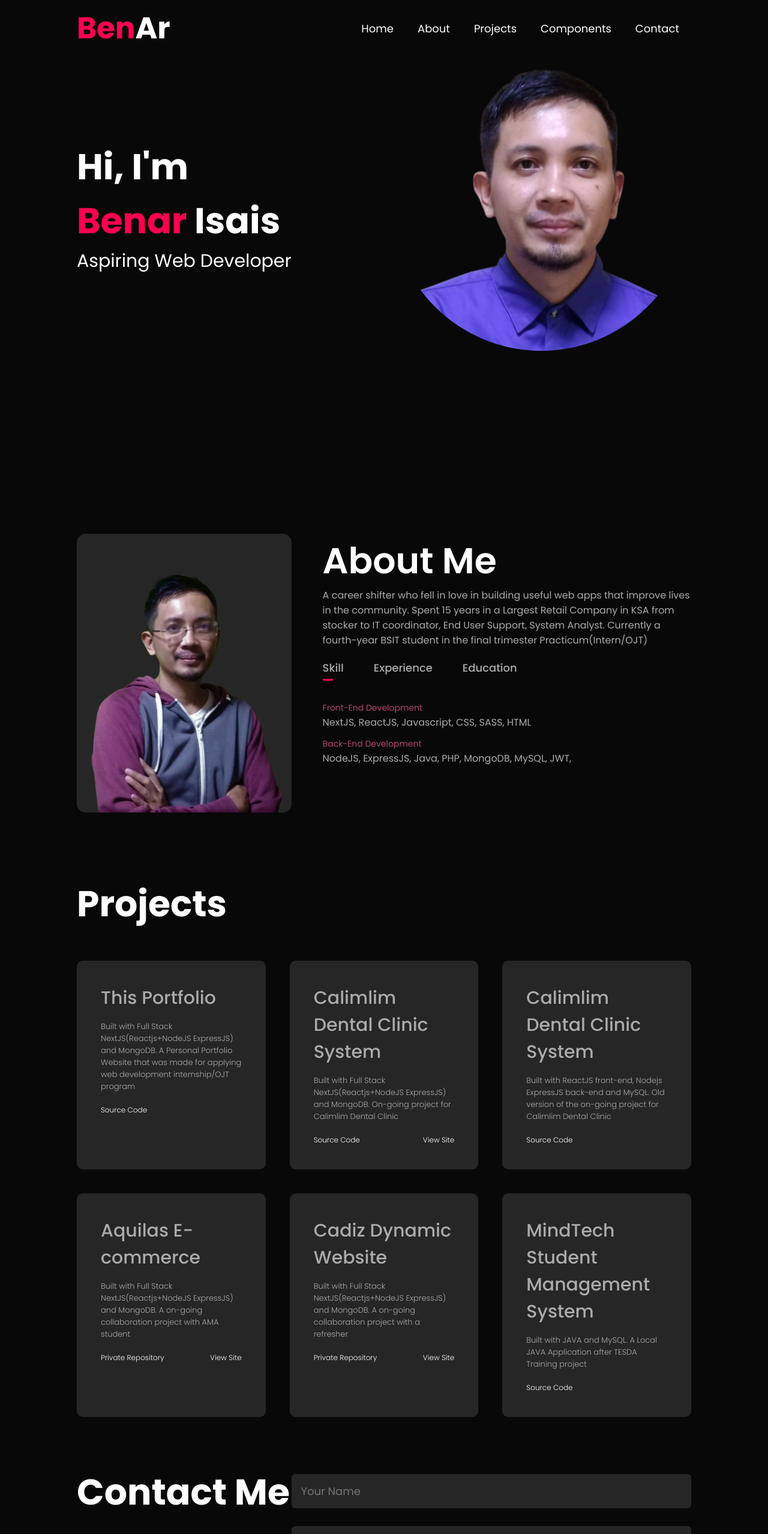
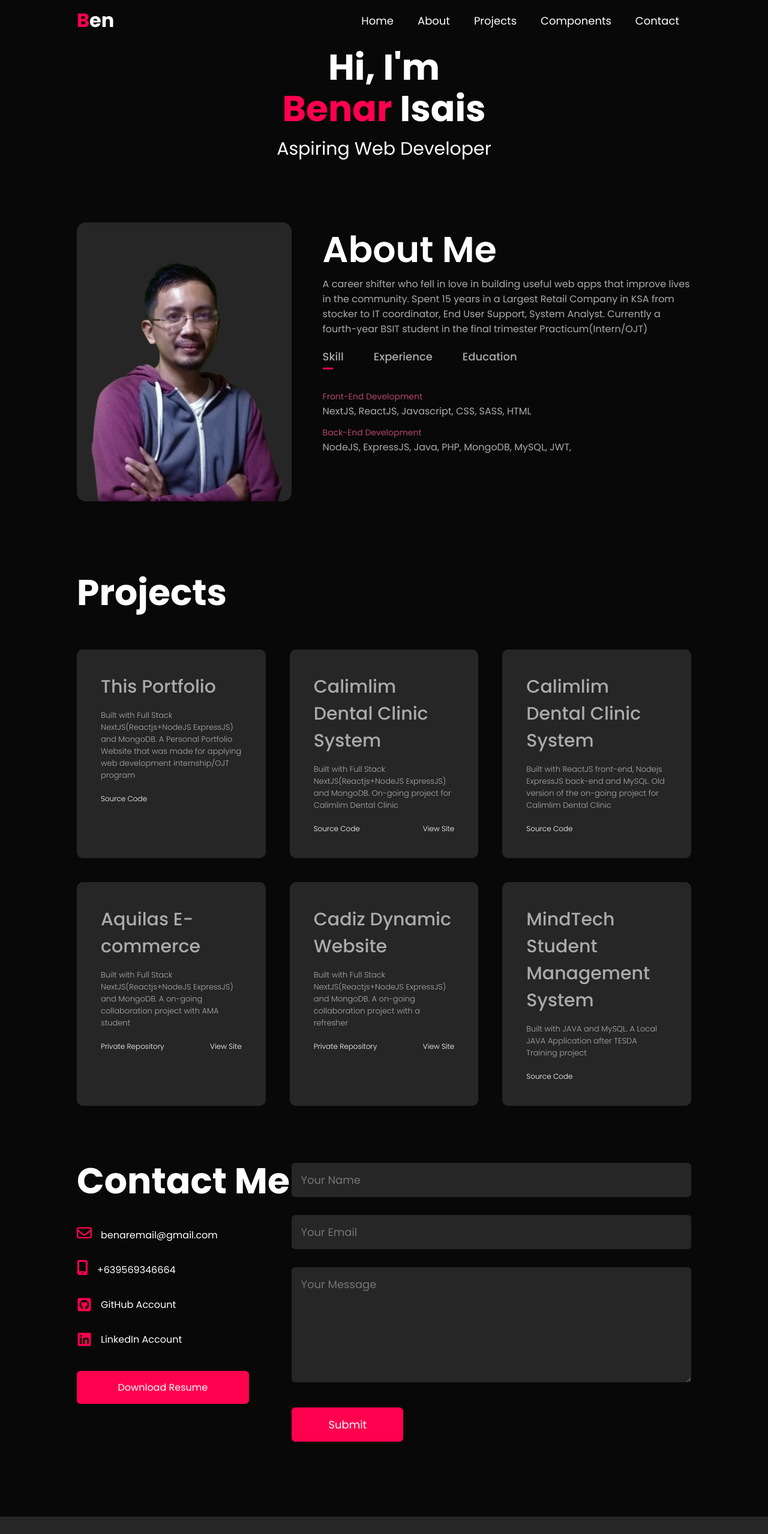
Before and after one commit to bisaisgithub/portfolio, a Next.js app: page / in a window 1280 px wide. Shown: the top 2558 px of the page at 60% size. Built offline with nearby package versions, Linux system fonts and the light colour scheme.

Commit message:
update hero, resume, LinkedIn, etc

```diff
--- /dev/null
+++ b/components/cardPic/cardPic.js
@@ -0,0 +1,19 @@
+import styles from "../../styles/CardPic.module.scss";
+
+const CardPic = ({ data }) => {
+  return (
+    <div className={styles.cardPic}>
+      {/* <img src={data.img} alt={data.imgAlt} />
+      <div className={styles.layer}>
+        <h3>{data.title}</h3>
+        <p>{data.description}</p>
+        <div className={styles.link}>
+          <a href={data.git}>{data.gitLabel}</a>
+          <a href={data.site}>{data.siteLabel}</a>
+        </div>
+      </div> */}
+    </div>
+  );
+};
+
+export default CardPic;
--- a/components/header/Header.js
+++ b/components/header/Header.js
@@ -9,7 +9,7 @@ const Header = () => {
       <div className={styles.container}>
         <nav className={styles.nav}>
           <h3>
-            Ben<span>Ar</span>
+            B<span>en</span>
           </h3>
           {/* <img className={styles.logo} src="./images/logo.png" alt="logo" /> */}
           <ul
@@ -48,12 +48,13 @@ const Header = () => {
         <div className={styles.headerText}>
           {/* <p>Aspiring Web Developer</p> */}
           <div>
+            <h1>Hi, I{`'`}m</h1>
             <h1>
-              Hi, I{`'`}m <br /> <span>Benar</span> Isais
+              <span>Benar</span> Isais
             </h1>
             <p>Aspiring Web Developer</p>
           </div>
-          <img src="./images/benHeader3.png" alt="" />
+          {/* <img src="./images/benHeader3.png" alt="" /> */}
         </div>
       </div>
     </header>
--- a/components/home/about.js
+++ b/components/home/about.js
@@ -16,6 +16,10 @@ const About = () => {
       }
     ],
     experience: [
+      {
+        title: "Sep 29, 2022 - Present",
+        designation: "Junior Software Engineer(Intern) at Tagpros Children Inc."
+      },
       {
         title: "2014 - 2017",
         designation: "Senior System Analyst at Azizia Panda United Inc."
--- a/components/home/contact.js
+++ b/components/home/contact.js
@@ -1,7 +1,7 @@
 import axios from "axios";
 import { useState } from "react";
 import styles from "../../styles/Home.module.scss";
-import { FaGithubSquare } from 'react-icons/fa';
+import { FaGithubSquare, FaLinkedin } from 'react-icons/fa';
 
 
 const Contact = () => {
@@ -55,6 +55,10 @@ const Contact = () => {
               <i className={styles.git}><FaGithubSquare/></i>
               <a href="https://github.com/bisaisgithub" target='_blank' rel="noreferrer">GitHub Account</a>{" "}
             </p>
+            <p>
+              <i className={styles.git}><FaLinkedin/></i>
+              <a href="https://www.linkedin.com/in/benar-isais-617768241/" target='_blank' rel="noreferrer">LinkedIn Account</a>{" "}
+            </p>
             {/* <div className={styles.socialIcons}>
               <a href="#"><i class="fa-brands fa-github"></i></a>
               <a href="#">FB</a>
@@ -64,7 +68,7 @@ const Contact = () => {
 
             {/* <a href={''} className={`${styles.btn} ${styles.btn2}`}>Receive Resume via Email</a> */}
             <a
-              href="/images/Benar-resume.pdf"
+              href="/images/benar-resume.pdf"
               className={`${styles.btn} ${styles.btn2}`}
             >
               Download Resume
--- /dev/null
+++ b/components/home/projects2.js
@@ -0,0 +1,24 @@
+import { useState } from 'react';
+import styles from '../../styles/Projects2.module.scss'
+import CardPic from '../cardPic/cardPic';
+
+const Projects2 = () => {
+  const [data, setData] = useState([
+    {
+      title: 'Calimlim Dental Clinic System',
+      description: 'Built with Full Stack Nextjs(Reactjs+Node ExpressJS)'
+    }
+  ])
+  return (
+    <div className={styles.projects2} id="projects2">
+      <div className={styles.container}>
+        <h2 className={styles.subTitle}>Projects2</h2>
+        <div className={styles.list}>
+            <CardPic />
+        </div>
+      </div>
+    </div>
+   );
+}
+
+export default Projects2;
--- a/pages/index.js
+++ b/pages/index.js
@@ -9,6 +9,7 @@ import Footer from '../components/home/footer'
 import ToastPortfolioNotification from '../components/notification/ToastPorfolioNotification'
 import { useEffect, useState } from 'react'
 import Projects from '../components/home/projects'
+import Projects2 from '../components/home/projects2'
 
 export default function Home() {
   const [showToastPortfolioNotification, setShowToastPortfolioNotification] = useState(true);
@@ -29,6 +30,7 @@ export default function Home() {
       </Head>
       <Header/>
       <About />
+      {/* <Projects2 /> */}
       <Projects />
       <Contact />
       <Footer />
--- a/pages/sample-components.js
+++ b/pages/sample-components.js
@@ -7,7 +7,7 @@ import SampleToastNotification from '../components/sample-components/SampleToast
 const SampleComponents = () => {
   return (
     <div className={styles.sampleComponents}>
-      <Link href='/' passHref><button className={styles.btn}><FaArrowLeft />Back to Portfolio</button></Link>
+      <Link href='/#contact' passHref><button className={styles.btn}><FaArrowLeft />Back to Portfolio</button></Link>
       <h2 className={styles.title}>Sample Components</h2>
       <SampleCard />
       <SampleToastNotification />
--- a/styles/Header.module.scss
+++ b/styles/Header.module.scss
@@ -1,6 +1,6 @@
 .header{
   width: 100%;
-  height: 100vh;
+  // height: 100vh;
   // background-image: url('../public/images/benHeader2.png');
   // background-size: cover;
   // background-position: center;
@@ -17,7 +17,7 @@
       justify-content: space-between;
       flex-wrap: wrap;
       h3{
-        font-size: 50px;
+        font-size: 2rem;
         color: var(--red);
         span{
           color: #fff;
@@ -90,14 +90,18 @@
       color: var(--font);
       display: flex;
       align-items: center;
-      justify-content: space-between;
+      justify-content: center;
+      margin-top: 30px;
       @media only screen and (max-width: 960px){
         // margin-top: 100%;
         font-size: 24px;
       }
       h1{
         font-size: 60px;
-        margin-top: 20px;
+        text-align: center;
+        &:first-child{
+          line-height: .8;
+        }
         @media only screen and (max-width: 960px){
           font-size: 50px;
         }
--- a/styles/Home.module.scss
+++ b/styles/Home.module.scss
@@ -180,6 +180,7 @@
           svg{
             vertical-align: bottom;
           }
+          line-height: 1;
         }
         @media only screen and (max-width: 600px){
           flex-basis: 100%;
--- /dev/null
+++ b/styles/Projects2.module.scss
@@ -0,0 +1,15 @@
+.projects2{
+  padding-bottom: 80px;
+  .container{
+    padding: 10px 10%;
+    .subTitle{
+      font-size: 60px;
+      @media only screen and (max-width: 600px){
+        font-size: 40px;
+      }
+    }
+    .list{
+
+    }
+  }
+}
```
Also changed, not shown: styles/CardPic.module.scss (added), 2 other files (tests, documents, lock files or other folders).
